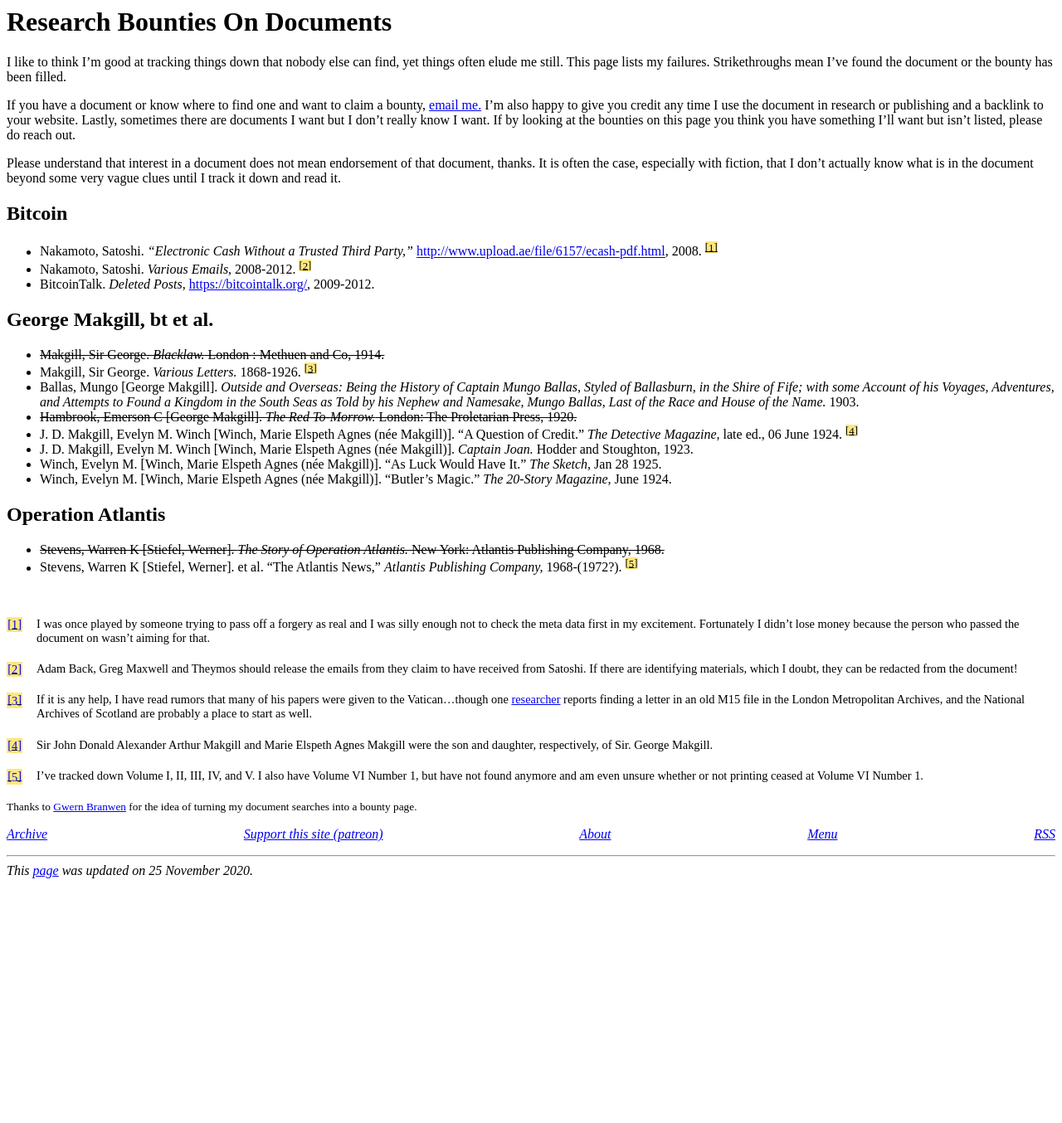
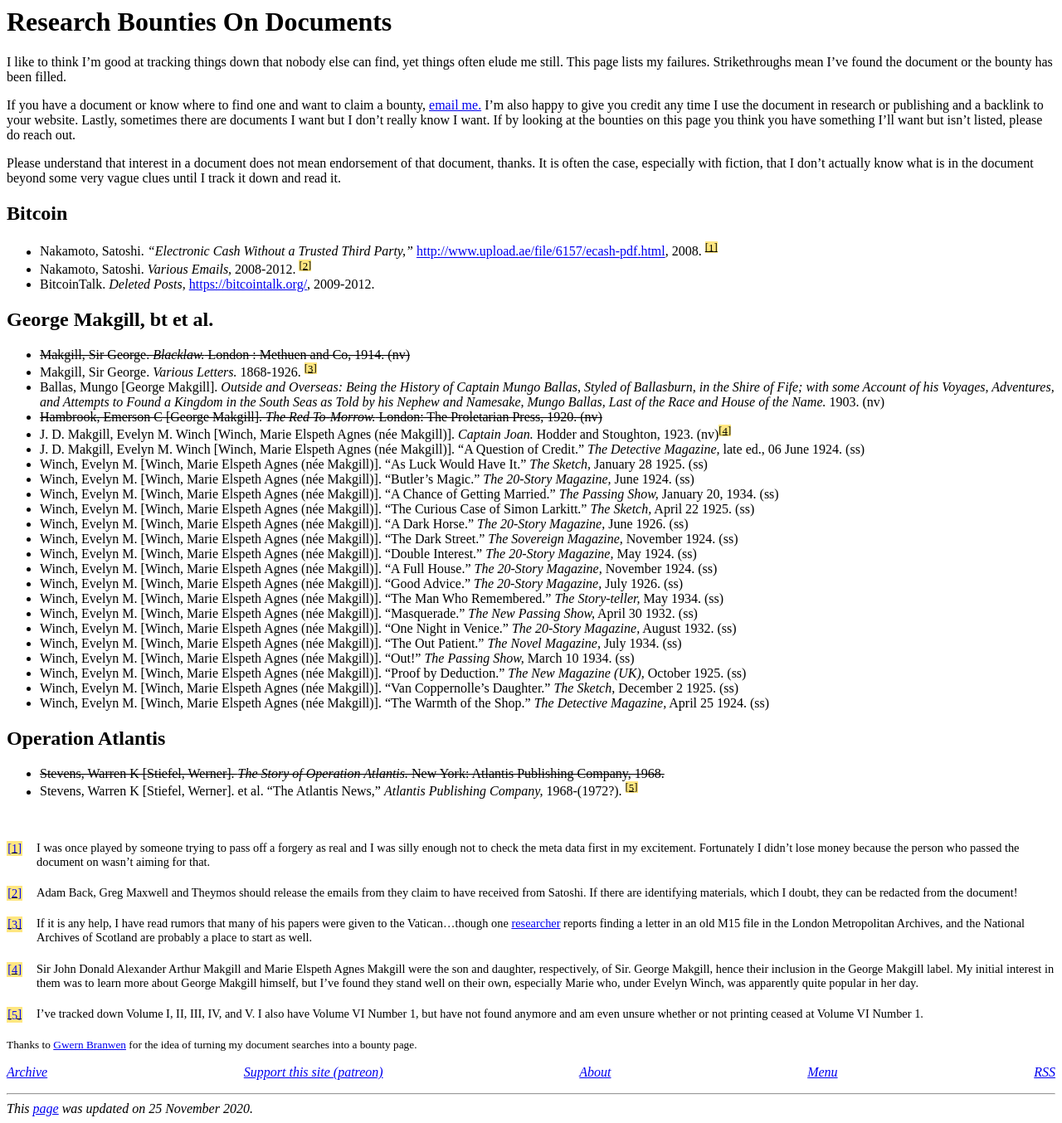
Before and after one commit to derykmakgill/website, a Jekyll site: the page built from research-bounties.md, in a window 1280 px wide. Shown: the whole page at 83% size. Built offline with Jekyll 4.4.1, drawn with Linux system fonts in a browser that asks for light colours; before the commit the page ends 1067 px from its top, so only the background shows below that.

Commit message:
Update research-bounties.md

```diff
--- a/research-bounties.md
+++ b/research-bounties.md
@@ -18,14 +18,29 @@
 
 ## George Makgill, bt et al.
 
-- ~~Makgill, Sir George. *Blacklaw.* London : Methuen and Co, 1914.~~
+- ~~Makgill, Sir George. *Blacklaw.* London : Methuen and Co, 1914. (nv)~~
 - Makgill, Sir George. *Various Letters.* 1868-1926. <span class="footnote"><span class="fnHide"> (Footnote: </span>If it is any help, I have read rumors that many of his papers were given to the Vatican...though one <a href="http://answers.google.com/answers/threadview/id/771994.html">researcher</a> reports finding a letter in an old M15 file in the London Metropolitan Archives, and the National Archives of Scotland are probably a place to start as well.<span class="fnHide">)</span></span>
-- Ballas, Mungo [George Makgill]. *Outside and Overseas: Being the History of Captain Mungo Ballas, Styled of Ballasburn, in the Shire of Fife; with some Account of his Voyages, Adventures, and Attempts to Found a Kingdom in the South Seas as Told by his Nephew and Namesake, Mungo Ballas, Last of the Race and House of the Name.* 1903.
-- ~~Hambrook, Emerson C [George Makgill]. *The Red To-Morrow.* London: The Proletarian Press, 1920.~~
-- J. D. Makgill, Evelyn M. Winch [Winch, Marie Elspeth Agnes (née Makgill)]. "A Question of Credit." *The Detective Magazine,* late ed., 06 June 1924. <span class="footnote"><span class="fnHide"> (Footnote: </span>Sir John Donald Alexander Arthur Makgill and Marie Elspeth Agnes Makgill were the son and daughter, respectively, of Sir. George Makgill.<span class="fnHide">)</span></span>
-- J. D. Makgill, Evelyn M. Winch [Winch, Marie Elspeth Agnes (née Makgill)]. *Captain Joan.* Hodder and Stoughton, 1923.
-- Winch, Evelyn M. [Winch, Marie Elspeth Agnes (née Makgill)]. "As Luck Would Have It." *The Sketch,* Jan 28 1925.
-- Winch, Evelyn M. [Winch, Marie Elspeth Agnes (née Makgill)]. "Butler's Magic." *The 20-Story Magazine,* June 1924.
+- Ballas, Mungo [George Makgill]. *Outside and Overseas: Being the History of Captain Mungo Ballas, Styled of Ballasburn, in the Shire of Fife; with some Account of his Voyages, Adventures, and Attempts to Found a Kingdom in the South Seas as Told by his Nephew and Namesake, Mungo Ballas, Last of the Race and House of the Name.* 1903. (nv)
+- ~~Hambrook, Emerson C [George Makgill]. *The Red To-Morrow.* London: The Proletarian Press, 1920. (nv)~~
+- J. D. Makgill, Evelyn M. Winch [Winch, Marie Elspeth Agnes (née Makgill)]. *Captain Joan.* Hodder and Stoughton, 1923. (nv)<span class="footnote"><span class="fnHide"> (Footnote: </span>Sir John Donald Alexander Arthur Makgill and Marie Elspeth Agnes Makgill were the son and daughter, respectively, of Sir. George Makgill, hence their inclusion in the George Makgill label. My initial interest in them was to learn more about George Makgill himself, but I've found they stand well on their own, especially Marie who, under Evelyn Winch, was apparently quite popular in her day.<span class="fnHide">)</span></span>
+- J. D. Makgill, Evelyn M. Winch [Winch, Marie Elspeth Agnes (née Makgill)]. "A Question of Credit." *The Detective Magazine,* late ed., 06 June 1924. (ss)
+- Winch, Evelyn M. [Winch, Marie Elspeth Agnes (née Makgill)]. "As Luck Would Have It." *The Sketch,* January 28 1925. (ss)
+- Winch, Evelyn M. [Winch, Marie Elspeth Agnes (née Makgill)]. "Butler's Magic." *The 20-Story Magazine,* June 1924. (ss)
+- Winch, Evelyn M. [Winch, Marie Elspeth Agnes (née Makgill)]. "A Chance of Getting Married." *The Passing Show,* January 20, 1934. (ss)
+- Winch, Evelyn M. [Winch, Marie Elspeth Agnes (née Makgill)]. "The Curious Case of Simon Larkitt." *The Sketch,* April 22 1925. (ss)
+- Winch, Evelyn M. [Winch, Marie Elspeth Agnes (née Makgill)]. "A Dark Horse." *The 20-Story Magazine,* June 1926. (ss)
+- Winch, Evelyn M. [Winch, Marie Elspeth Agnes (née Makgill)]. "The Dark Street." *The Sovereign Magazine,* November 1924. (ss)
+- Winch, Evelyn M. [Winch, Marie Elspeth Agnes (née Makgill)]. "Double Interest." *The 20-Story Magazine,* May 1924. (ss)
+- Winch, Evelyn M. [Winch, Marie Elspeth Agnes (née Makgill)]. "A Full House." *The 20-Story Magazine,* November 1924. (ss)
+- Winch, Evelyn M. [Winch, Marie Elspeth Agnes (née Makgill)]. "Good Advice." *The 20-Story Magazine,* July 1926. (ss)
+- Winch, Evelyn M. [Winch, Marie Elspeth Agnes (née Makgill)]. "The Man Who Remembered." *The Story-teller,* May 1934. (ss)
+- Winch, Evelyn M. [Winch, Marie Elspeth Agnes (née Makgill)]. "Masquerade." *The New Passing Show,* April 30 1932. (ss)
+- Winch, Evelyn M. [Winch, Marie Elspeth Agnes (née Makgill)]. "One Night in Venice." *The 20-Story Magazine,* August 1932. (ss)
+- Winch, Evelyn M. [Winch, Marie Elspeth Agnes (née Makgill)]. "The Out Patient." *The Novel Magazine,* July 1934. (ss)
+- Winch, Evelyn M. [Winch, Marie Elspeth Agnes (née Makgill)]. "Out!" *The Passing Show,* March 10 1934. (ss)
+- Winch, Evelyn M. [Winch, Marie Elspeth Agnes (née Makgill)]. "Proof by Deduction." *The New Magazine (UK),* October 1925. (ss)
+- Winch, Evelyn M. [Winch, Marie Elspeth Agnes (née Makgill)]. "Van Coppernolle’s Daughter." *The Sketch,* December 2 1925. (ss)
+- Winch, Evelyn M. [Winch, Marie Elspeth Agnes (née Makgill)]. "The Warmth of the Shop." *The Detective Magazine,* April 25 1924. (ss)
 
 ## Operation Atlantis
 
```
